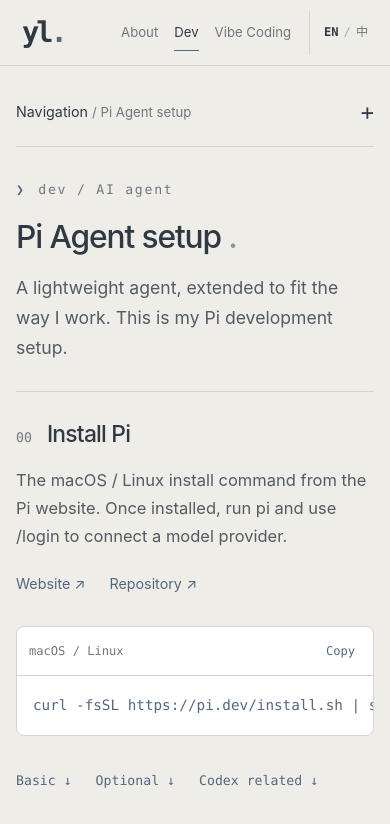
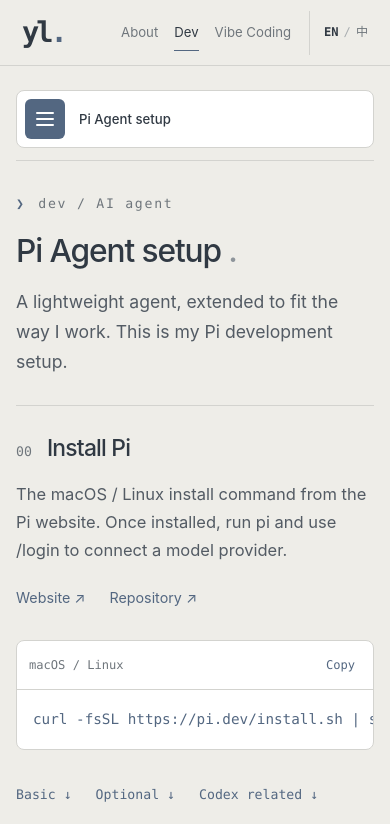
Before and after one commit to ErwinLiYH/erwinliyh.github.io, an Astro site: page /en/dev in a window 390 px wide. Shown: the top 824 px of the page. Built offline with nearby package versions, Linux system fonts and the light colour scheme; Astro itself is replaced by a stand-in of ours.

Commit message:
Improve mobile navigation and prioritize reinforcement learning

```diff
--- a/src/components/DevPage.astro
+++ b/src/components/DevPage.astro
@@ -40,14 +40,24 @@ const description = t.descriptions[section];
         type="button"
         aria-expanded="false"
         aria-controls="dev-navigation"
+        aria-label={t.menu}
+        title={t.menu}
       >
-        <span>
-          {t.menu}
-          <span class="dev-menu-current"> / {title}</span>
+        <span class="dev-menu-icon" aria-hidden="true">
+          <svg
+            width="24"
+            height="24"
+            viewBox="0 0 24 24"
+            fill="none"
+            stroke="currentColor"
+            stroke-width="2"
+            stroke-linecap="round"
+          >
+            <path class="dev-menu-bars" d="M4 6h16M4 12h16M4 18h16" />
+            <path class="dev-menu-close" d="m6 6 12 12M18 6 6 18" />
+          </svg>
         </span>
-        <span class="dev-menu-symbol" aria-hidden="true">
-          +
-        </span>
+        <span class="dev-menu-current">{title}</span>
       </button>
       <nav id="dev-navigation" aria-label={t.directory}>
         <p class="dev-nav-group">
--- a/src/components/Profile.astro
+++ b/src/components/Profile.astro
@@ -80,8 +80,8 @@ const t = copy[locale];
         {locale === 'zh' ? '研究方向' : 'research'}
       </p>
       <ul>
+        <li>Reinforcement learning</li>
         <li>AI-native networks</li>
-        <li>Reinforcement learning</li>
         <li>LLMs for networks</li>
       </ul>
     </div>
--- a/src/data/site.ts
+++ b/src/data/site.ts
@@ -29,12 +29,12 @@ export const copy = {
     researchNote: 'Three connected threads in my research.',
     interests: [
       {
+        title: 'Reinforcement learning',
+        text: 'Multi-agent decision-making and structural generalization in continuous control.',
+      },
+      {
         title: 'AI-native networks',
         text: 'Learning-driven resource allocation and adaptive RAN slicing for next-generation networks.',
-      },
-      {
-        title: 'Reinforcement learning',
-        text: 'Multi-agent decision-making and structural generalization in continuous control.',
       },
       {
         title: 'Language model agents',
@@ -97,12 +97,12 @@ export const copy = {
     researchNote: '三条彼此交织的研究线索。',
     interests: [
       {
+        title: '强化学习',
+        text: '探索多智能体决策，以及连续控制任务中的结构泛化能力。',
+      },
+      {
         title: 'AI 原生网络',
         text: '面向下一代网络，研究学习驱动的资源分配与自适应无线接入网切片。',
-      },
-      {
-        title: '强化学习',
-        text: '探索多智能体决策，以及连续控制任务中的结构泛化能力。',
       },
       {
         title: '语言模型智能体',
--- a/src/styles/dev.css
+++ b/src/styles/dev.css
@@ -304,27 +304,42 @@
   .js .dev-menu-toggle {
     display: flex;
     align-items: center;
-    justify-content: space-between;
     width: 100%;
-    min-height: 44px;
-    padding: 4px 0;
-    gap: 12px;
-    border: 0;
-    background: transparent;
+    min-height: 56px;
+    padding: 8px;
+    gap: 14px;
+    border: 1px solid var(--line);
+    border-radius: 8px;
+    background: white;
     color: var(--ink);
     text-align: left;
     font: inherit;
     cursor: pointer;
   }
   .dev-menu-current {
-    color: var(--muted);
+    color: var(--ink);
+    font-weight: 550;
   }
-  .dev-menu-symbol {
-    font: 1.25rem var(--mono);
-    transition: transform 0.2s;
+  .dev-menu-icon {
+    display: grid;
+    place-items: center;
+    flex-shrink: 0;
+    width: 40px;
+    height: 40px;
+    border-radius: 6px;
+    background: var(--accent);
+    color: white;
   }
-  .is-open .dev-menu-symbol {
-    transform: rotate(45deg);
+  .dev-menu-toggle:hover,
+  .is-open .dev-menu-toggle {
+    border-color: var(--accent);
+  }
+  .dev-menu-close,
+  .is-open .dev-menu-bars {
+    display: none;
+  }
+  .is-open .dev-menu-close {
+    display: block;
   }
   .js .dev-sidebar nav {
     display: none;
```
